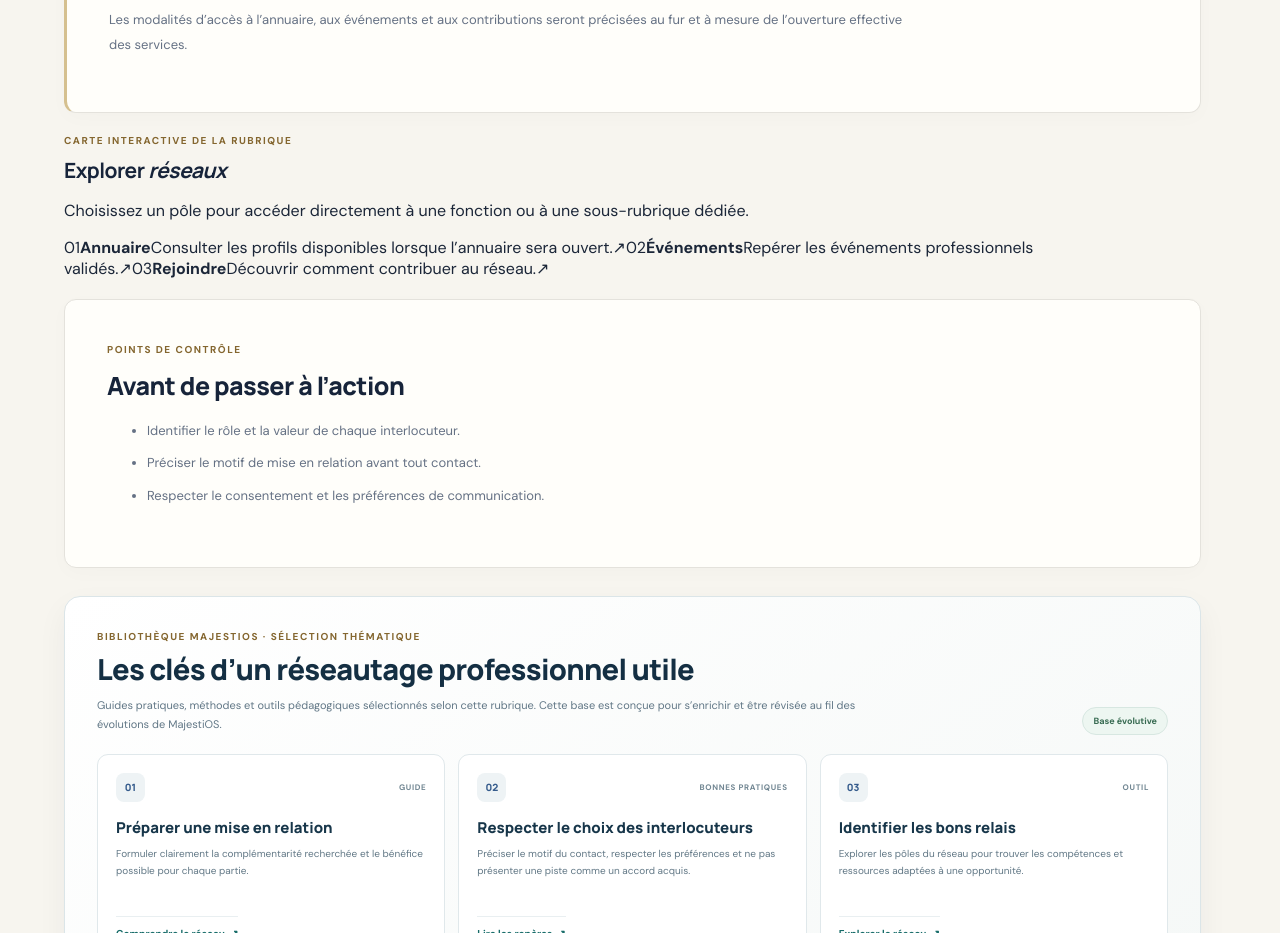
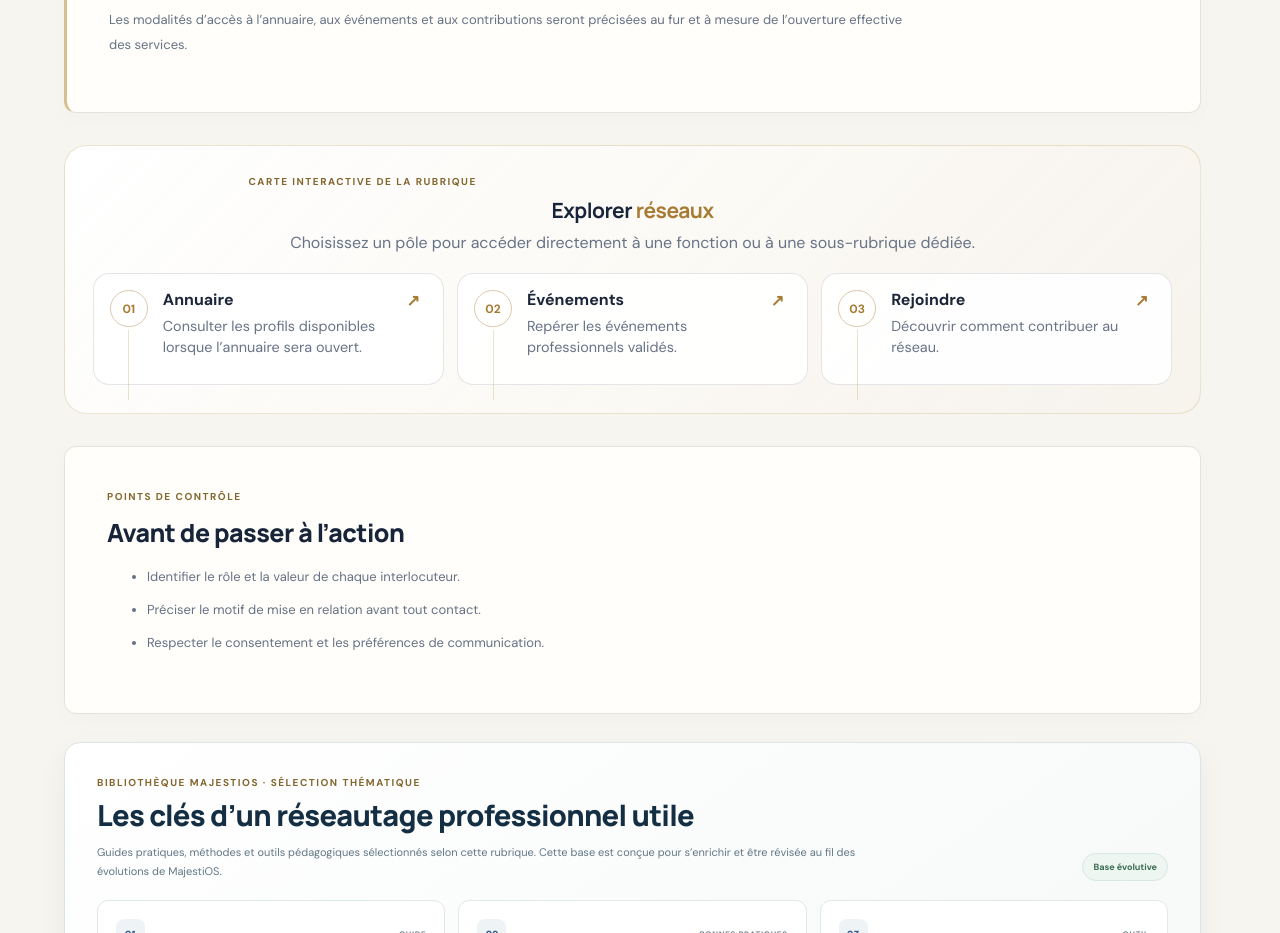
Before and after one commit to Chexpeer/Majestios, a Next.js app: page /reseaux in a window 1280 px wide. Shown: the part 1140-2073 px from the top of the page. Built offline with nearby package versions, Linux system fonts and the light colour scheme.

Commit message:
style: harmoniser les cartes interactives des pages annexes

```diff
--- a/src/app/globals.css
+++ b/src/app/globals.css
@@ -1754,3 +1754,74 @@ a:focus-visible, button:focus-visible, input:focus-visible, select:focus-visible
   .maj-resource-card { min-height:0; padding:17px; }
 }
 @media(prefers-reduced-motion:reduce) { .maj-resource-card { transition:none; } .maj-resource-card:hover { transform:none; } }
+
+
+/* Carte interactive spécialisée des pages annexes */
+.section-interactive-map {
+  margin: 2rem 0;
+  padding: clamp(1rem, 2.4vw, 1.75rem);
+  border: 1px solid rgba(183, 151, 82, 0.25);
+  border-radius: 1.4rem;
+  background: linear-gradient(135deg, rgba(255,255,255,0.97), rgba(246,243,235,0.88));
+}
+.section-interactive-map-heading { max-width: 48rem; margin: 0 auto 1.25rem; text-align: center; }
+.section-interactive-map-heading h2 { margin: .35rem 0; }
+.section-interactive-map-heading h2 em { font-style: normal; color: var(--majestic-gold, #a77b32); }
+.section-interactive-map-heading p { margin: .5rem 0 0; color: var(--muted, #667085); }
+.section-map-nodes {
+  display: grid;
+  grid-template-columns: repeat(auto-fit, minmax(min(100%, 15rem), 1fr));
+  gap: .85rem;
+}
+.section-map-node {
+  position: relative;
+  display: grid;
+  grid-template-columns: 2.5rem minmax(0, 1fr) 1.25rem;
+  align-items: start;
+  gap: .8rem;
+  min-height: 7rem;
+  padding: 1rem;
+  border: 1px solid rgba(32, 45, 67, .12);
+  border-radius: 1rem;
+  background: rgba(255,255,255,.9);
+  color: inherit;
+  text-decoration: none;
+  transition: transform .18s ease, border-color .18s ease, box-shadow .18s ease;
+}
+.section-map-node::before {
+  content: "";
+  position: absolute;
+  left: 2.15rem;
+  top: 3.5rem;
+  bottom: -1rem;
+  width: 1px;
+  background: rgba(167,123,50,.22);
+  pointer-events: none;
+}
+.section-map-node:hover, .section-map-node:focus-visible {
+  transform: translateY(-2px);
+  border-color: rgba(167,123,50,.65);
+  box-shadow: 0 12px 30px rgba(22,34,52,.08);
+}
+.section-map-node:focus-visible { outline: 3px solid rgba(167,123,50,.45); outline-offset: 3px; }
+.section-map-node-index {
+  display: grid;
+  place-items: center;
+  width: 2.35rem;
+  height: 2.35rem;
+  border: 1px solid rgba(167,123,50,.4);
+  border-radius: 50%;
+  color: var(--majestic-gold, #a77b32);
+  font-size: .75rem;
+  font-weight: 800;
+}
+.section-map-node-copy { display: grid; gap: .4rem; }
+.section-map-node-copy strong { line-height: 1.25; }
+.section-map-node-copy > span { color: var(--muted, #667085); font-size: .9rem; line-height: 1.45; }
+.section-map-node-arrow { color: var(--majestic-gold, #a77b32); font-weight: 800; }
+.announcement-band-business .announcement-flow-label > span:first-child,
+.announcement-band-reseau .announcement-flow-label > span:first-child { background: rgba(167,123,50,.12); color: var(--majestic-gold, #a77b32); }
+@media (prefers-reduced-motion: reduce) {
+  .section-map-node { transition: none; }
+  .section-map-node:hover, .section-map-node:focus-visible { transform: none; }
+}
```
